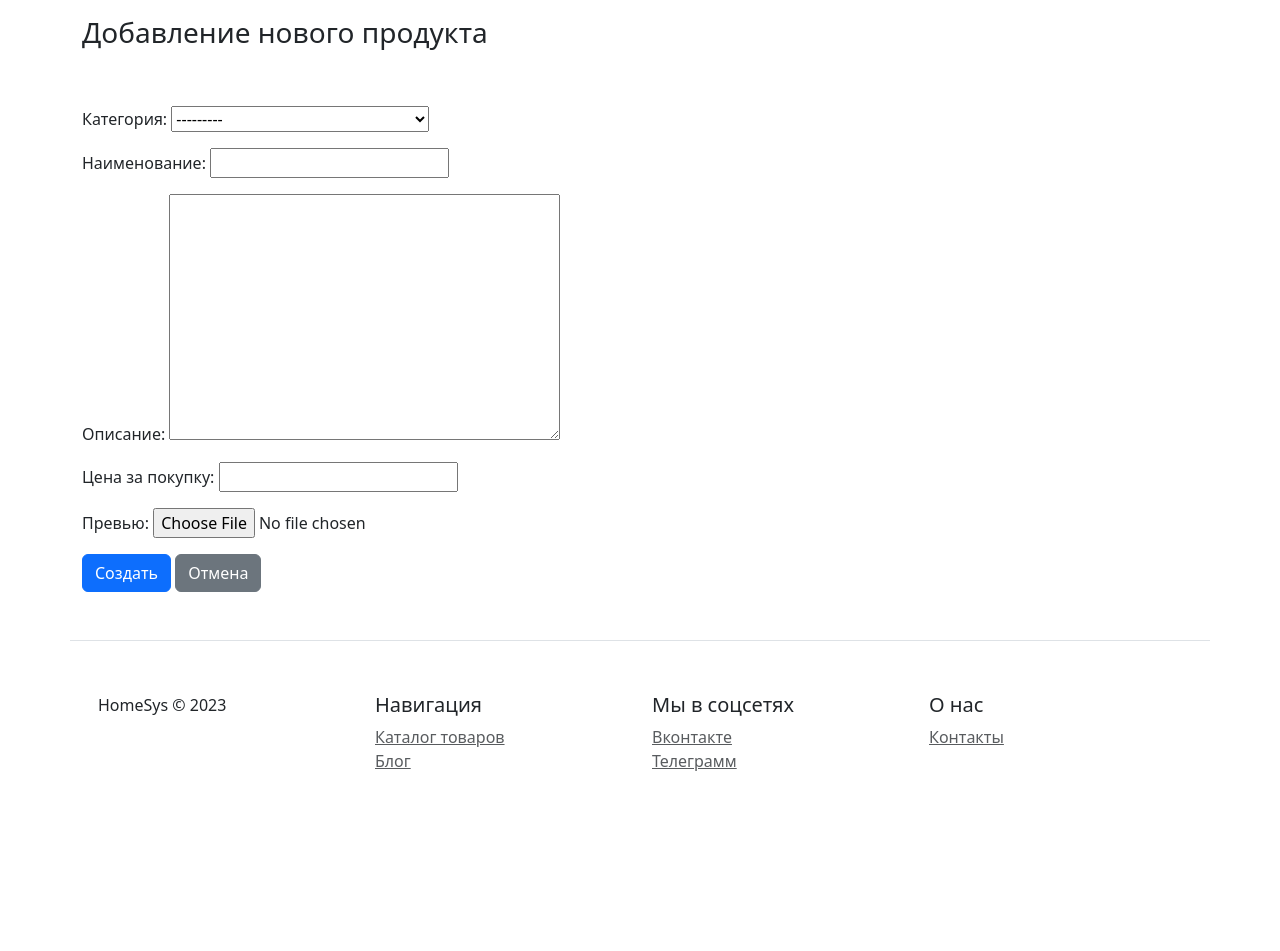
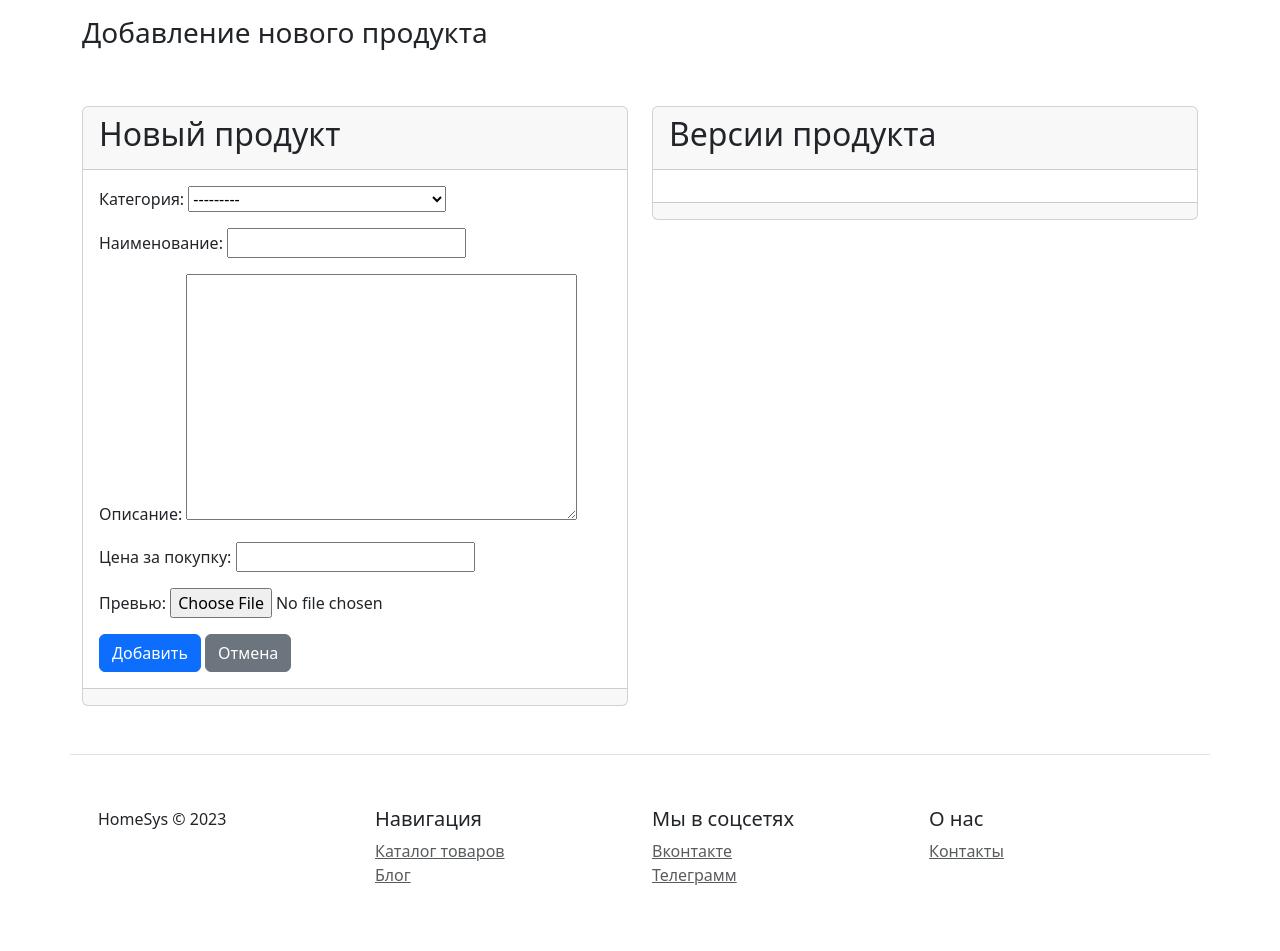
Before and after one commit to ualex90/InternetShop, a Django app: page /product/create_product/ in a window 1280 px wide. Shown: the part 76-1027 px from the top of the page. Before the commit the page ends 847 px from the top, so only its background shows below. Run offline with Django 4.2, Linux system fonts and the light colour scheme; data comes from the database, SQL or seed files in the repository; some libraries are stand-ins or nearby versions.

Commit message:
mod product_form.html

```diff
--- a/catalog/templates/catalog/product_form.html
+++ b/catalog/templates/catalog/product_form.html
@@ -1,46 +1,42 @@
 {% extends 'catalog/base.html' %}
 {% block content %}
-    <div class="row">
-        <form method="post" enctype="multipart/form-data">
-            {% csrf_token %}
-            {{ form.as_p }}
-            {#            <div class="mb-0">#}
-            {#                <select class="form-select" name="category" required id="id_category"#}
-            {#                        aria-label="Пример выбора по умолчанию">#}
-            {#                    <option selected>Категория продукта</option>#}
-            {#                    {% for category in category_list %}#}
-            {#                        <option value={{ category.pk }}>{{ category.name }}</option>#}
-            {#                    {% endfor %}#}
-            {#                </select>#}
-            {#                <div id="emailHelp" class="form-text">Выберете категорию продукта из списка.</div>#}
-            {#            </div>#}
-            {#            <div class="mb-0">#}
-            {#                <label for="name"></label>#}
-            {#                <input type="text" name="name" class="form-control" id="name" placeholder="Наименование">#}
-            {#                <div id="emailHelp" class="form-text">Наименование не более 100 символов.</div>#}
-            {#            </div>#}
-            {#            <div class="mb-0">#}
-            {#                <label for="description"></label>#}
-            {#                <input type="text" name="description" class="form-control" id="description" placeholder="Описание">#}
-            {#                <div id="emailHelp" class="form-text">Подробное описание продукта.</div>#}
-            {#            </div>#}
-            {#            <div class="mb-3">#}
-            {#                <label for="price"></label>#}
-            {#                <input type="text" name="price" class="form-control" id="price" placeholder="Цена">#}
-            {#                <div id="emailHelp" class="form-text">Цена продукта в формате "999.99".</div>#}
-            {#            </div>#}
-            {#            <div class="mb-3">#}
-            {#                <input type="file" name="image" class="form-control" id="image">#}
-            {#                <div id="emailHelp" class="form-text">Загрузите изображение продукта.</div>#}
-            {#            </div>#}
-            <button type="submit" class="btn btn-primary">
-                {% if object %}
-                    Изменить
-                {% else %}
-                    Создать
-                {% endif %}
-            </button>
-            <input type="button" class="btn btn-secondary" onclick="history.back()" value="Отмена"/>
+    <div class="coll-12">
+        <form class="row" method="post" enctype="multipart/form-data">
+            <div class="col-6">
+                <div class="card">
+                    <div class="card-header">
+                        <h2 class="card-title">
+                            Новый продукт
+                        </h2>
+                    </div>
+                    <div class="card-body">
+                        {% csrf_token %}
+                        {{ form.as_p }}
+                        <button type="submit" class="btn btn-primary">Добавить</button>
+                        <input type="button" class="btn btn-secondary" onclick="history.back()" value="Отмена"/>
+                    </div>
+                    <div class="card-footer"></div>
+                </div>
+            </div>
+            <div class="col-6">
+                <div class="card">
+                    <div class="card-header">
+                        <h2 class="card-title">
+                            Версии продукта
+                        </h2>
+                    </div>
+                    <div class="card-body">
+                        {{ formset.management_form }}
+                        {% for form in formset.forms %}
+                            {{ form.as_p }}
+                            {% if not forloop.last %}
+                                <hr>
+                            {%  endif %}
+                        {% endfor %}
+                    </div>
+                    <div class="card-footer"></div>
+                </div>
+            </div>
         </form>
     </div>
 {% endblock %}
```
